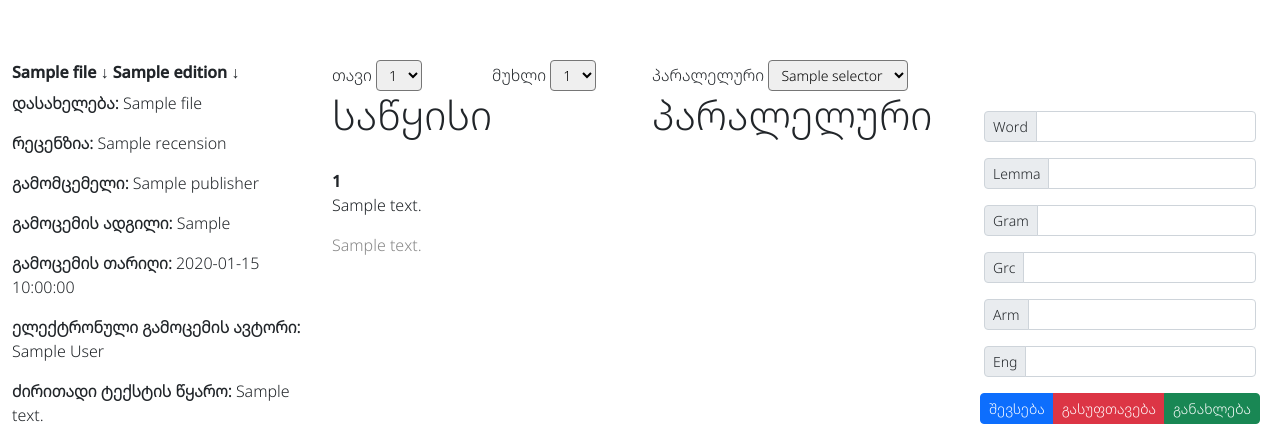
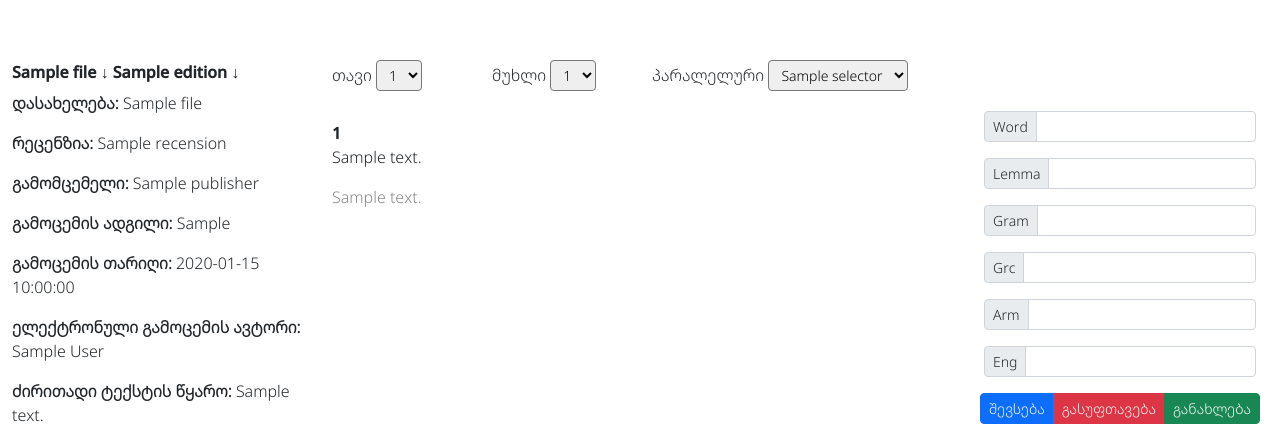
Before and after one commit to RegiusPythonidae/ogb, a Python web app: template src/templates/book.html in a window 1280 px wide. Shown: the part 56-481 px from the top of the page. Run offline with Jinja, Linux system fonts and the light colour scheme; the template is opened without the code that fills it: most values are stand-ins (such as "Sample title", 1, 10 or a date in 2020).

Commit message:
parallel heading
delition

```diff
--- a/src/templates/book/main.html
+++ b/src/templates/book/main.html
@@ -73,8 +73,8 @@
                 {% if file.email %}<p><b>ელ-ფოსტა:</b> {{ file.email }} </p>{% endif %}
                 {% if file.source %}<p><b>წყარო:</b> {{ file.source }} </p>{% endif %}
 
-                <p><a href="{{ url_for('books.edit_view', id=file.id) }}">✏️შეცვლა</a></p>
-                <p><a href="{{ url_for('book.download_book_XML', book_id=file.id) }}">📦XML-ის გადმოწერა</a></p>
+                <p><a href="{{ url_for('books.edit_view', id=file.id) }}">✏️ შეცვლა</a></p>
+                <p><a href="{{ url_for('book.download_book_XML', book_id=file.id) }}">📦 XML-ის გადმოწერა</a></p>
             </div>
 
             {#        შუა #}
@@ -83,10 +83,10 @@
 
                     <div class="col-md-6">
                         {#            შუას ჰედერები #}
-                        <h1>საწყისი</h1>
+                        <h1></h1>
                     </div>
                     <div class="col-md-6">
-                        <h1>პარალელური</h1>
+                        <h1></h1>
                     </div>
                 </div>
                 {#            შუას კონტენტი #}
```
